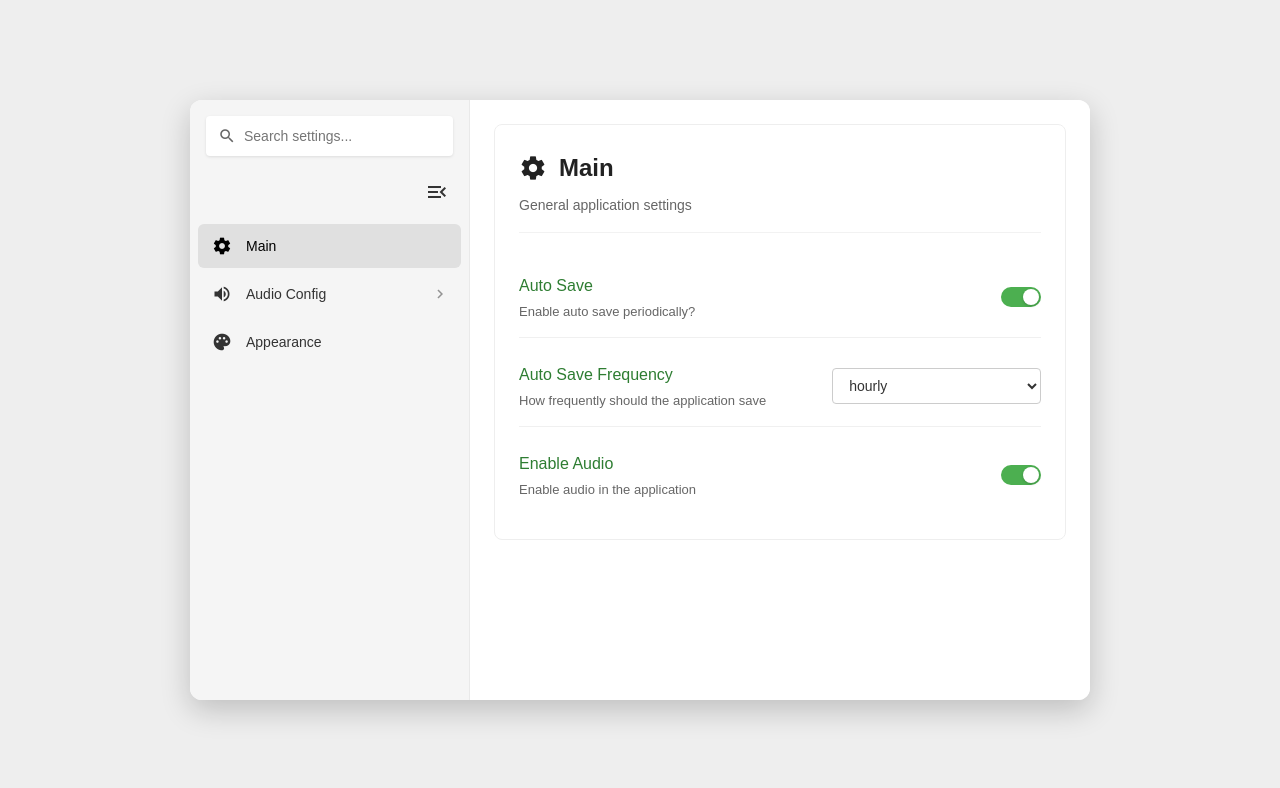
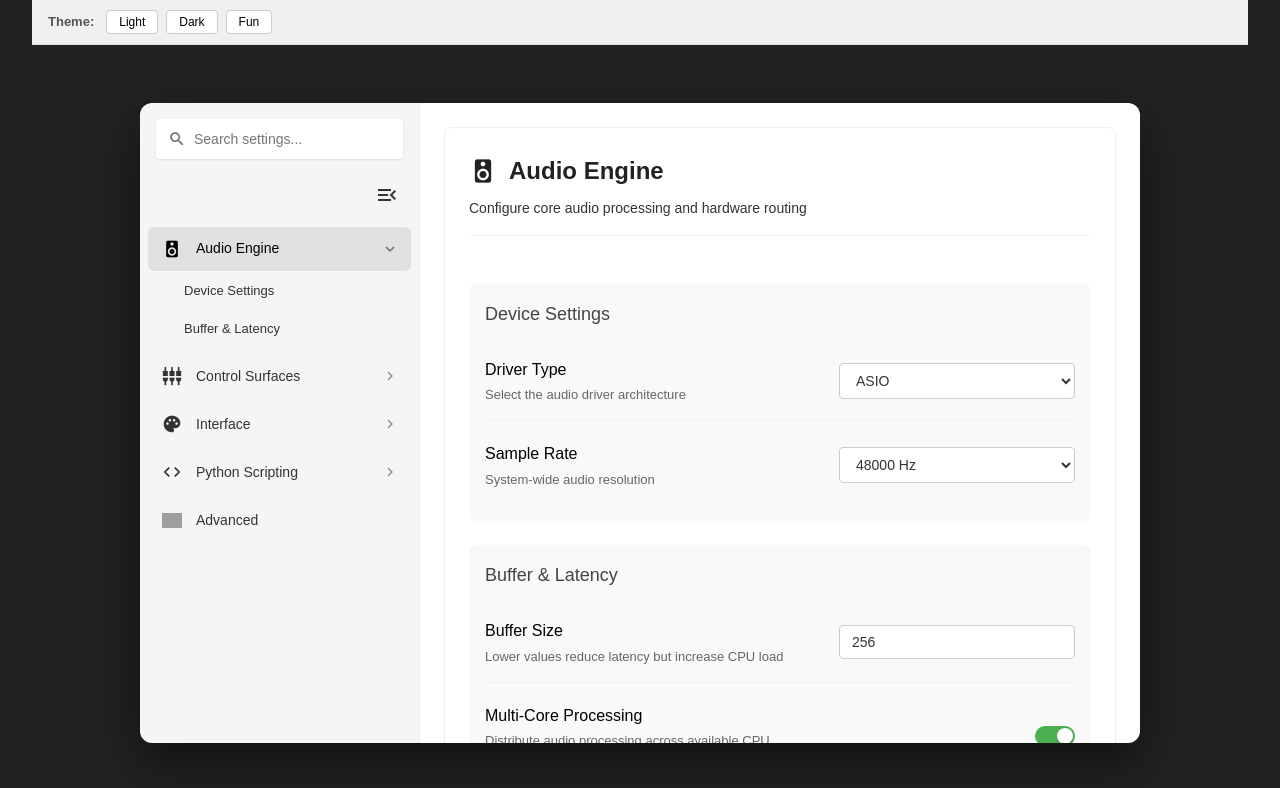
Before and after one commit to orokro/vue-settings-panel, a Vue app: page / in a window 1280 px wide. Shown: the top 788 px of the page. Built offline with nearby package versions, Linux system fonts and the light colour scheme; grey boxes are pictures that could not be loaded.

Commit message:
Set round with much more in depth testing and theme switching

```diff
--- a/src/App.vue
+++ b/src/App.vue
@@ -1,9 +1,10 @@
 <script setup>
-import { reactive } from 'vue'
+import { reactive, ref } from 'vue'
 import VueOptionsPanel from './components/options-panel/VueOptionsPanel.vue'
+import ThemeSwitcher from './components/ThemeSwitcher.vue'
 import { TYPES } from './components/options-panel/types'
 
-// 1. Define the specification
+// 1. Robust Specification for a Music DAW
 const settingsSpec = {
   sidePanel: {
     enabled: true,
@@ -11,139 +12,238 @@ const settingsSpec = {
   },
 
   search: {
-    nonMatchedCategories: 'gray', // 'gray' or 'collapse'
-    nonMatchSettings: 'gray', // 'gray' or 'collapse'
+    nonMatchedCategories: 'gray',
+    nonMatchSettings: 'collapse',
   },
 
   categories: [
     {
-      name: "Main",
-      slug: "main",
-      desc: "General application settings",
-      icon: 'settings'
-    },
-    {
-      name: "Audio Config",
+      name: "Audio Engine",
       slug: "audio",
-      desc: "Configure sound routing and volume settings",
-      icon: 'volume_up',
-      show: (settings) => settings.enableAudio,
+      desc: "Configure core audio processing and hardware routing",
+      icon: 'speaker',
       categories: [
-        {
-          name: "Advanced Routing",
-          slug: "routing",
-        },
-        {
-          name: "Effects",
-          slug: "effects",
-        }
+        { name: "Device Settings", slug: "device" },
+        { name: "Buffer & Latency", slug: "buffer" }
       ]
     },
     {
-      name: "Appearance",
-      slug: "appearance",
-      desc: "UI and theme settings",
-      icon: 'palette'
+      name: "Control Surfaces",
+      slug: "control",
+      desc: "Connect external MIDI controllers and Mackie/HUI surfaces",
+      icon: 'settings_input_component',
+      categories: [
+        { name: "MIDI Mapping", slug: "midi" },
+        { name: "Hardware Integration", slug: "hw" }
+      ]
+    },
+    {
+      name: "Interface",
+      slug: "ui",
+      desc: "Customize the DAW visual appearance and behavior",
+      icon: 'palette',
+      categories: [
+        { name: "General UI", slug: "general" },
+        { name: "Themes", slug: "themes" }
+      ]
+    },
+    {
+      name: "Python Scripting",
+      slug: "scripting",
+      desc: "Automation and extension via internal Python API",
+      icon: 'code',
+      categories: [
+        { name: "Editor Options", slug: "editor" },
+        { name: "Runtime", slug: "runtime" }
+      ]
+    },
+    {
+      name: "Advanced",
+      slug: "advanced",
+      desc: "Experimental features and expert settings",
+      icon: 'https://vuejs.org/images/logo.png', // Demo icon link
     }
   ],
 
   settings: {
-    autoSave: {
-      name: 'Auto Save',
-      desc: 'Enable auto save periodically?',
-      cats: ['main'],
-      type: TYPES.Boolean,
-      default: true,
+    // --- Audio Engine ---
+    driverType: {
+      name: 'Driver Type',
+      desc: 'Select the audio driver architecture',
+      cats: ['audio.device'],
+      type: TYPES.Select,
+      opts: { options: ["ASIO", "CoreAudio", "WASAPI", "DirectSound"] },
+      default: "ASIO"
     },
-    savePeriod: {
-      name: "Auto Save Frequency",
-      desc: "How frequently should the application save",
-      cats: ['main'],
+    sampleRate: {
+      name: 'Sample Rate',
+      desc: 'System-wide audio resolution',
+      cats: ['audio.device'],
       type: TYPES.Select,
-      opts: {
-        options: ["5 min", "10 min", "hourly"],
-      },
-      default: "hourly",
-      show: (settings) => settings.autoSave,
-    },
-    enableAudio: {
-      name: 'Enable Audio',
-      desc: 'Enable audio in the application',
-      cats: ['main'],
-      type: TYPES.Boolean,
-      default: true,
-    },
-    masterVolume: {
-      name: 'Master Volume',
-      desc: 'Global application volume',
-      cats: ['audio'],
-      tags: ['gain', 'loudness'],
-      type: TYPES.FloatRange,
-      opts: {
-        min: 0,
-        max: 1,
-        step: 0.01
-      },
-      default: 1,
+      opts: { options: ["44100 Hz", "48000 Hz", "88200 Hz", "96000 Hz"] },
+      default: "48000 Hz"
     },
     bufferSize: {
       name: 'Buffer Size',
-      desc: 'Audio buffer size in samples',
-      cats: ['audio.routing'],
+      desc: 'Lower values reduce latency but increase CPU load',
+      cats: ['audio.buffer'],
+      tags: ['latency', 'delay'],
       type: TYPES.Number,
-      opts: { min: 64, max: 4096, step: 64 },
+      opts: { min: 32, max: 4096, step: 32 },
       default: 512
     },
-    themeColor: {
+    multiCore: {
+      name: 'Multi-Core Processing',
+      desc: 'Distribute audio processing across available CPU threads',
+      cats: ['audio.buffer'],
+      type: TYPES.Boolean,
+      default: true
+    },
+
+    // --- Control Surfaces ---
+    enableMidi: {
+      name: 'Enable MIDI Input',
+      desc: 'Allow external controllers to send data to the DAW',
+      cats: ['control.midi'],
+      type: TYPES.Boolean,
+      default: true
+    },
+    midiClock: {
+      name: 'Send MIDI Clock',
+      desc: 'Synchronize external hardware with DAW tempo',
+      cats: ['control.midi'],
+      type: TYPES.Boolean,
+      default: false,
+      show: (s) => s.enableMidi
+    },
+    surfaceType: {
+      name: 'Surface Protocol',
+      desc: 'Protocol used by the main hardware surface',
+      cats: ['control.hw'],
+      type: TYPES.Select,
+      opts: { options: ["Native", "Mackie Control", "HUI", "OSC"] },
+      default: "Native"
+    },
+
+    // --- Interface ---
+    autoSave: {
+      name: 'Auto Save',
+      desc: 'Save project periodically in the background',
+      cats: ['ui.general'],
+      type: TYPES.Boolean,
+      default: true
+    },
+    saveInterval: {
+      name: 'Save Interval',
+      desc: 'Minutes between automatic saves',
+      cats: ['ui.general'],
+      type: TYPES.FloatRange,
+      opts: { min: 1, max: 60, step: 1 },
+      default: 10,
+      show: (s) => s.autoSave
+    },
+    accentColor: {
       name: 'Accent Color',
-      desc: 'Main UI accent color',
-      cats: ['appearance'],
+      desc: 'Global highlight color for the UI',
+      cats: ['ui.themes'],
       type: TYPES.Color,
-      default: '#4caf50'
+      default: '#00abae'
     },
-    profileImage: {
-      name: 'Profile Image',
-      desc: 'Your application profile picture',
-      cats: ['appearance'],
-      type: TYPES.Image,
-      opts: { format: 'base64' },
-      default: '',
+    uiScale: {
+      name: 'UI Scaling',
+      desc: 'Adjust size of interface elements',
+      cats: ['ui.themes'],
+      type: TYPES.FloatRange,
+      opts: { min: 0.5, max: 2, step: 0.1 },
+      default: 1
+    },
+
+    // --- Scripting ---
+    autoComplete: {
+      name: 'Auto-Completion',
+      desc: 'Show suggestions while typing Python code',
+      cats: ['scripting.editor'],
+      type: TYPES.Boolean,
+      default: true
+    },
+    fontSize: {
+      name: 'Editor Font Size',
+      desc: 'Size of text in the script editor',
+      cats: ['scripting.editor'],
+      type: TYPES.Number,
+      opts: { min: 8, max: 32, step: 1 },
+      default: 14,
       mount: 'bottom'
+    },
+    safeMode: {
+      name: 'Scripts Safe Mode',
+      desc: 'Prevent scripts from accessing the local file system',
+      cats: ['scripting.runtime'],
+      type: TYPES.Boolean,
+      default: true
+    },
+
+    // --- Advanced ---
+    enableBeta: {
+      name: 'Beta Features',
+      desc: 'Unlock experimental audio algorithms (may be unstable)',
+      cats: ['advanced'],
+      tags: ['experimental', 'test'],
+      type: TYPES.Boolean,
+      default: false
+    },
+    masterGain: {
+      name: 'Master Output Gain',
+      desc: 'Calibration level for the main output stage',
+      cats: ['advanced'],
+      tags: ['gain', 'volume', 'loudness'],
+      type: TYPES.FloatRange,
+      opts: { min: -60, max: 12, step: 0.1 },
+      default: 0
     }
   }
 }
 
-// 2. Define the initial settings state (reactive)
+// 2. Initial State
 const settingsState = reactive({
+  driverType: "ASIO",
+  sampleRate: "48000 Hz",
+  bufferSize: 256,
+  multiCore: true,
+  enableMidi: true,
+  midiClock: true,
+  surfaceType: "Mackie Control",
   autoSave: true,
-  savePeriod: "hourly",
-  enableAudio: true,
-  masterVolume: 0.8,
-  bufferSize: 1024,
-  themeColor: '#4caf50',
-  profileImage: ''
+  saveInterval: 5,
+  accentColor: '#00abae',
+  uiScale: 1.1,
+  autoComplete: true,
+  fontSize: 16,
+  safeMode: true,
+  enableBeta: false,
+  masterGain: -3.5
 })
 
-// 3. Define theme colors (optional)
-const themeColors = reactive({
-  mainColumn: {
-    settingsRowNameColor: '#2e7d32'
-  }
-})
+// 3. Theme Management
+const activeTheme = ref({})
 
 const handleSettingsChanged = (newSettings) => {
-  console.log('Settings changed:', newSettings)
+  // console.log('DAW Settings updated:', newSettings)
 }
 </script>
 
 <template>
+  <div class="app-wrapper">
+    <ThemeSwitcher v-model:theme="activeTheme" />
+
     <div class="app-container">
       <VueOptionsPanel
         :settings="settingsState"
         :specification="settingsSpec"
-      :themeColors="themeColors"
+        :themeColors="activeTheme"
         @settings-changed="handleSettingsChanged"
       />
+    </div>
   </div>
 </template>
 
@@ -153,7 +253,9 @@ body, html {
   padding: 0;
   height: 100%;
   width: 100%;
-  background-color: #eee;
+  background-color: #222;
+  color: #eee;
+  overflow: hidden;
 }
 
 #app {
@@ -162,13 +264,23 @@ body, html {
   display: flex;
 }
 
+.app-wrapper {
+  display: flex;
+  flex-direction: column;
+  width: 100%;
+  height: 100%;
+}
+
 .app-container {
-  width: 900px;
-  height: 600px;
+  flex: 1;
+  width: 1000px;
+  max-width: 95vw;
+  height: 700px;
+  max-height: 80vh;
   margin: auto;
-  box-shadow: 0 10px 30px rgba(0, 0, 0, 0.2);
+  box-shadow: 0 20px 50px rgba(0, 0, 0, 0.5);
   border-radius: 12px;
   overflow: hidden;
-  background: white;
+  background: #111;
 }
 </style>
--- /dev/null
+++ b/src/components/ThemeSwitcher.vue
@@ -0,0 +1,176 @@
+<!--
+        ThemeSwitcher.vue
+        -----------------
+
+        A utility to switch between different theme presets for the options panel.
+-->
+<script setup>
+const props = defineProps({
+  currentTheme: {
+    type: Object,
+    required: true
+  }
+})
+
+const emit = defineEmits(['update:theme'])
+
+const themes = {
+  light: {
+    leftColumn: {
+      bgColor: '#f5f5f5',
+      categoryColor: '#333',
+      selectedCategoryBgColor: '#e0e0e0',
+      searchBgColor: '#fff',
+    },
+    mainColumn: {
+      bgColor: '#fff',
+      textColor: '#333',
+      categoryHeaderColor: '#222',
+      categoryHeaderTextColor: '#fff',
+    }
+  },
+  dark: {
+    leftColumn: {
+      bgColor: '#1e1e1e',
+      categoriesBoxBgColor: '#252526',
+      categoriesBoxBorder: '1px solid #333',
+      categoryColor: '#cccccc',
+      categoryTextColor: '#cccccc',
+      selectedCategoryBgColor: '#37373d',
+      selectedCategoryTextColor: '#ffffff',
+      searchBgColor: '#3c3c3c',
+      searchXColor: '#999',
+      searchTextColor: '#fff',
+    },
+    mainColumn: {
+      bgColor: '#121212',
+      textColor: '#e0e0e0',
+      categoryHeaderColor: '#333',
+      categoryHeaderTextColor: '#00abae',
+      categoryBorder: '1px solid #333',
+      categoryBgColor: '#1e1e1e',
+      categoryTextColor: '#ccc',
+      settingsRowBgColor: 'transparent',
+      settingsRowNameColor: '#fff',
+      settingsRowDescColor: '#888',
+      settingsRowBorder: '1px solid #2d2d2d',
+      subcategoryHeaderColor: '#252526',
+      subcategoryHeaderTextColor: '#00abae',
+      subcategoryBorder: 'none',
+      subcategoryBgColor: '#1a1a1a',
+      subCategoryTextColor: '#aaa',
+    },
+    toggle: {
+      bgColor: '#444',
+      thumbColor: '#ccc',
+      activeBgColor: '#00abae'
+    },
+    input: {
+      borderColor: '#444',
+      bgColor: '#252526',
+      textColor: '#fff',
+      focusBorderColor: '#00abae'
+    }
+  },
+  fun: {
+    leftColumn: {
+      bgColor: '#e0f7f7',
+      categoriesBoxBgColor: '#f0ffff',
+      categoriesBoxBorder: '2px dashed #00abae',
+      categoryColor: '#007072',
+      categoryTextColor: '#007072',
+      selectedCategoryBgColor: '#00abae',
+      selectedCategoryTextColor: '#ffffff',
+      searchBgColor: '#ffffff',
+      searchXColor: '#00abae',
+      searchTextColor: '#004d40',
+    },
+    mainColumn: {
+      bgColor: '#f9ffff',
+      textColor: '#004d40',
+      categoryHeaderColor: '#00abae',
+      categoryHeaderTextColor: '#ffffff',
+      categoryBorder: '2px solid #00abae',
+      categoryBgColor: '#ffffff',
+      categoryTextColor: '#004d40',
+      settingsRowBgColor: '#f0fdfd',
+      settingsRowNameColor: '#007072',
+      settingsRowDescColor: '#00abae',
+      settingsRowBorder: '1px solid #b2ebf2',
+      subcategoryHeaderColor: '#e0f2f1',
+      subcategoryHeaderTextColor: '#007072',
+      subcategoryBorder: '1px dotted #00abae',
+      subcategoryBgColor: '#ffffff',
+      subCategoryTextColor: '#004d40',
+    },
+    toggle: {
+      bgColor: '#b2ebf2',
+      thumbColor: '#ffffff',
+      activeBgColor: '#00abae'
+    },
+    input: {
+      borderColor: '#00abae',
+      bgColor: '#ffffff',
+      textColor: '#004d40',
+      focusBorderColor: '#004d40'
+    }
+  }
+}
+
+const selectTheme = (name) => {
+  emit('update:theme', themes[name])
+}
+</script>
+
+<template>
+  <div class="theme-switcher">
+    <span class="label">Theme:</span>
+    <div class="buttons">
+      <button @click="selectTheme('light')">Light</button>
+      <button @click="selectTheme('dark')">Dark</button>
+      <button @click="selectTheme('fun')">Fun</button>
+    </div>
+  </div>
+</template>
+
+<style lang="scss" scoped>
+.theme-switcher {
+  display: flex;
+  align-items: center;
+  gap: 12px;
+  padding: 10px 16px;
+  background: #f0f0f0;
+  border-bottom: 1px solid #ddd;
+  font-family: sans-serif;
+  font-size: 13px;
+
+  .label {
+    font-weight: bold;
+    color: #555;
+  }
+
+  .buttons {
+    display: flex;
+    gap: 8px;
+  }
+
+  button {
+    padding: 4px 12px;
+    border: 1px solid #ccc;
+    background: #fff;
+    cursor: pointer;
+    border-radius: 4px;
+    font-size: 12px;
+    transition: all 0.2s;
+
+    &:hover {
+      border-color: #00abae;
+      color: #00abae;
+    }
+
+    &:active {
+      background: #f0f0f0;
+    }
+  }
+}
+</style>
--- a/src/components/options-panel/CategoryItem.vue
+++ b/src/components/options-panel/CategoryItem.vue
@@ -23,7 +23,10 @@ const selectedCategorySlug = inject('selectedCategorySlug')
 const searchQuery = inject('searchQuery')
 const specification = inject('specification')
 
-const isSelected = computed(() => selectedCategorySlug.value === props.category.slug)
+const isSelected = computed(() => {
+  const selectedTopLevel = selectedCategorySlug.value.split('.')[0]
+  return selectedTopLevel === props.category.slug
+})
 const hasSubcategories = computed(() => props.category.categories && props.category.categories.length > 0)
 const isExpanded = computed(() => isSelected.value || (searchQuery.value && props.category.hasSearchMatch))
 
--- a/src/components/options-panel/VueOptionsPanel.vue
+++ b/src/components/options-panel/VueOptionsPanel.vue
@@ -173,6 +173,27 @@ const showLeftPanel = computed(() => {
   &.no-left-panel {
     flex-direction: column;
   }
+
+  /* Custom Scrollbars */
+  ::-webkit-scrollbar {
+    width: 8px;
+    height: 8px;
+  }
+
+  ::-webkit-scrollbar-track {
+    background: transparent;
+  }
+
+  ::-webkit-scrollbar-thumb {
+    background-color: rgba(120, 120, 120, 0.3);
+    border-radius: 6px;
+    transition: background-color 0.2s ease-in-out;
+  }
+
+  *:hover::-webkit-scrollbar-thumb,
+  *:active::-webkit-scrollbar-thumb {
+    background-color: rgba(120, 120, 120, 0.6);
+  }
 }
 
 /* Material Icons fix */
```
Also changed, not shown: 1 other file (tests, documents, lock files or other folders). Lines whose indentation alone changed are shown as unchanged.
